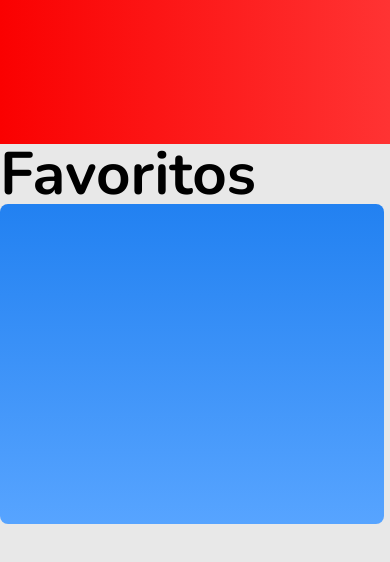
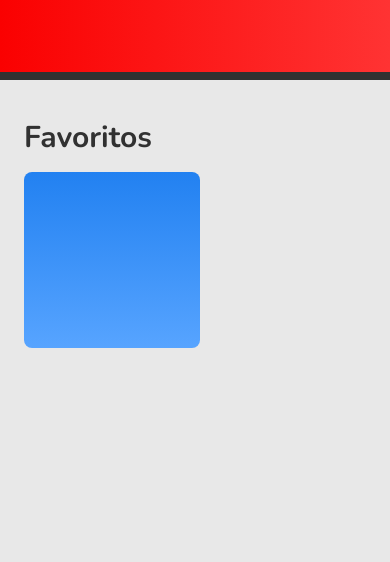
Before and after one commit to ViniciusCuest/Pokedex, a Next.js app: page / in a window 390 px wide. Shown: the top 562 px of the page. Built offline with nearby package versions, Linux system fonts and the light colour scheme.

Commit message:
setting first responsive rules and using Mobile first concept

```diff
--- a/src/app/page.tsx
+++ b/src/app/page.tsx
@@ -2,13 +2,13 @@ import { Cards } from '../components/Cards';
 
 export default function Home() {
   return (
-    <main>
-      <header className='flex w-full h-36 bg-gradient-to-r from-max_red to-min_red'></header>
-      <section>
-        <h1 className='text-6xl font-bold font-sans'>Favoritos</h1>
+    <main className='overflow-x-hidden'>
+      <header className='flex border-b-[8px] h-20 w-full border-black_900 bg-gradient-to-r from-max_red to-min_red sm:border-b-[16px] sm:h-36'></header>
+      <section className='pt-10 px-6 sm:pt-20 sm:pl-14 sm:pr-10'>
+        <h1 className='text-3xl font-bold font-sans text-black_900 mb-4 sm:mb-8 sm:text-6xl'>Favoritos</h1>
         <Cards></Cards>
       </section>
       <section></section>
     </main>
-  )
+  );
 }
--- a/src/components/Cards/index.tsx
+++ b/src/components/Cards/index.tsx
@@ -1,6 +1,6 @@
 export function Cards() {
     return (
-        <div className='w-96 h-80 bg-gradient-to-b from-max_blue to-min_blue rounded-lg'>
+        <div className='w-44 h-44 rounded-lg bg-gradient-to-b from-max_blue to-min_blue sm:rounded-lg sm:w-96 sm:h-80'>
 
         </div>
     );
--- a/tailwind.config.js
+++ b/tailwind.config.js
@@ -18,7 +18,8 @@ module.exports = {
       max_orange: '#FF9900',
       min_red: '#FF3333',
       min_blue: '#57A4FF',
-      min_orange: '#FFB545'
+      min_orange: '#FFB545',
+      black_900: '#313131'
     }
   },
   plugins: [],
```
